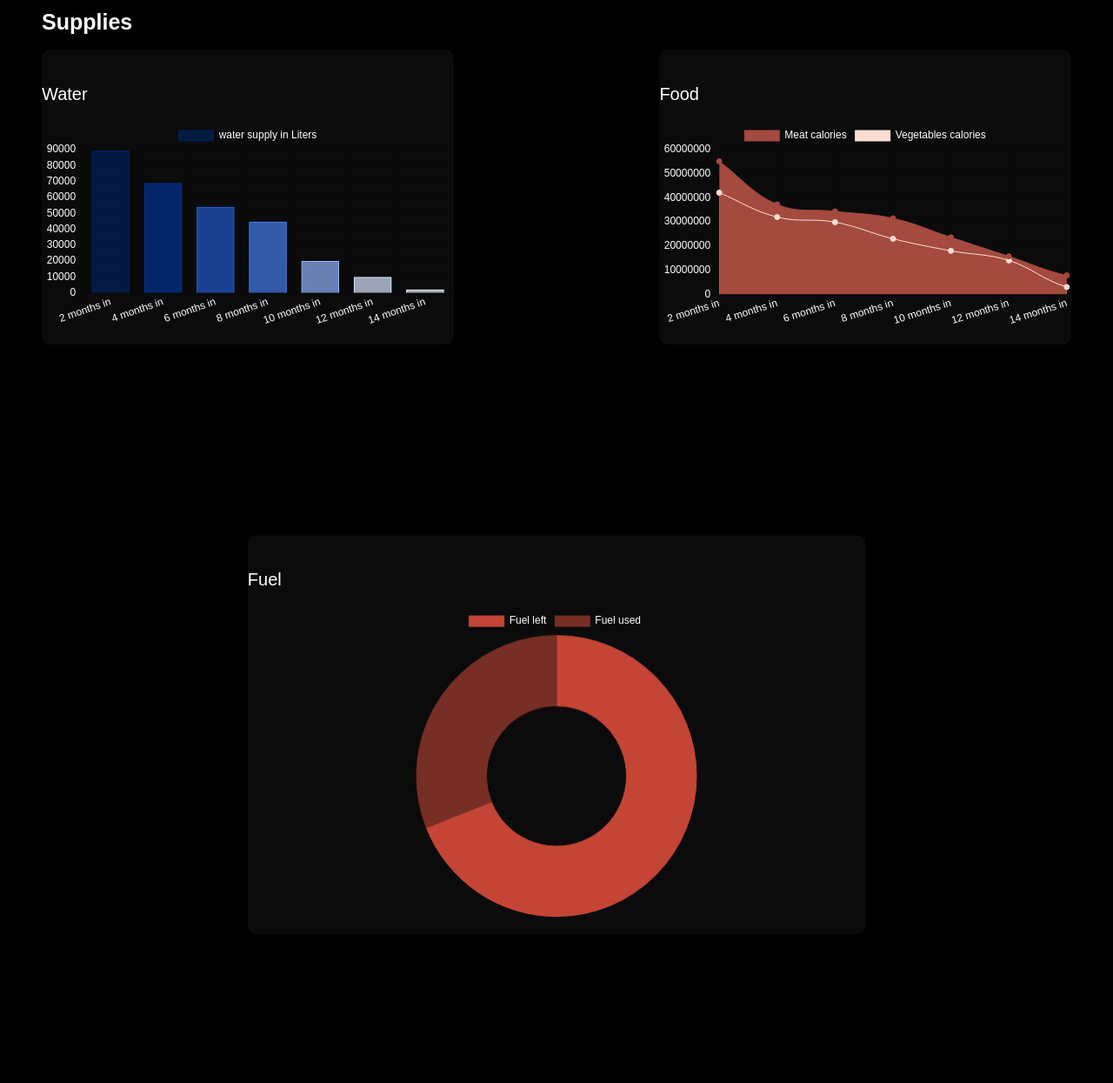
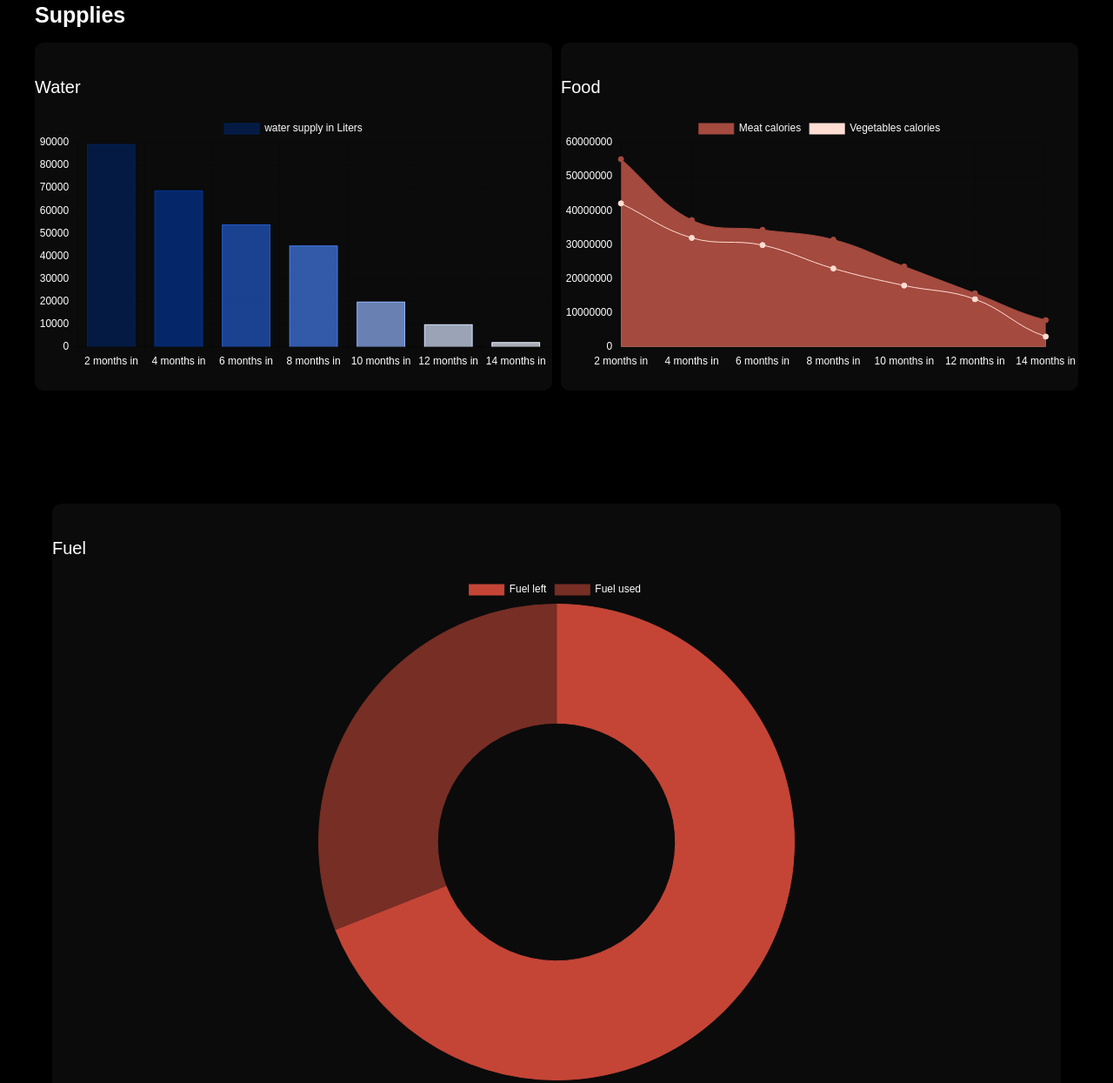
Before and after one commit to Megandb/XT2-challenge-1, a plain HTML site: page index.html in a window 1280 px wide. Shown: the part 108-1353 px from the top of the page at 87% size. Before the commit the page ends 1290 px from the top, so only its background shows below. Drawn offline with nearby package versions, Linux system fonts and the light colour scheme.

Commit message:
nieuwe grid
helemaal veranderd

```diff
--- a/style.css
+++ b/style.css
@@ -1,7 +1,8 @@
 body{
 
 background-color: black;
-
+margin: 0px;
+padding:0px;
 }
 .logo img{
 	width:200px;
@@ -63,23 +64,33 @@ canvas {
 
 @media screen and (min-width:800px){
 	canvas {
-		width: 100%;
+
 
 	}
 	.grid-container {
 		display: grid;
-		grid-template-columns: repeat(5, 1fr);
-		grid-template-rows: repeat(2, 1fr);
-		grid-column-gap: 0px;
-		grid-row-gap: 0px;
+		grid-template-columns: 1fr 1fr;
+		grid-template-rows: auto auto;
+		grid-gap: 10px;
 
 
 		}
 
-		.grid-item-1 { grid-area: 1 / 1 / 2 / 3; }
-		.grid-item-2 { grid-area: 1 / 4 / 2 / 6; }
-		.grid-item-3 { grid-area: 2 / 2 / 3 / 5; }
-.box1{
+		.grid-item-1 {
+			grid-column: 1/2;
+			grid-row: 1/2;
+		}
+		.grid-item-2 {
+			grid-column: 2/3;
+			grid-row: 1/2;
+		}
+		.grid-item-3 {
+			grid-column: 1/3;
+			grid-row: 2/3;
+			padding:20px;
+		}
+		.box1{
+			width:;
 
+		}
 }
-}
```
